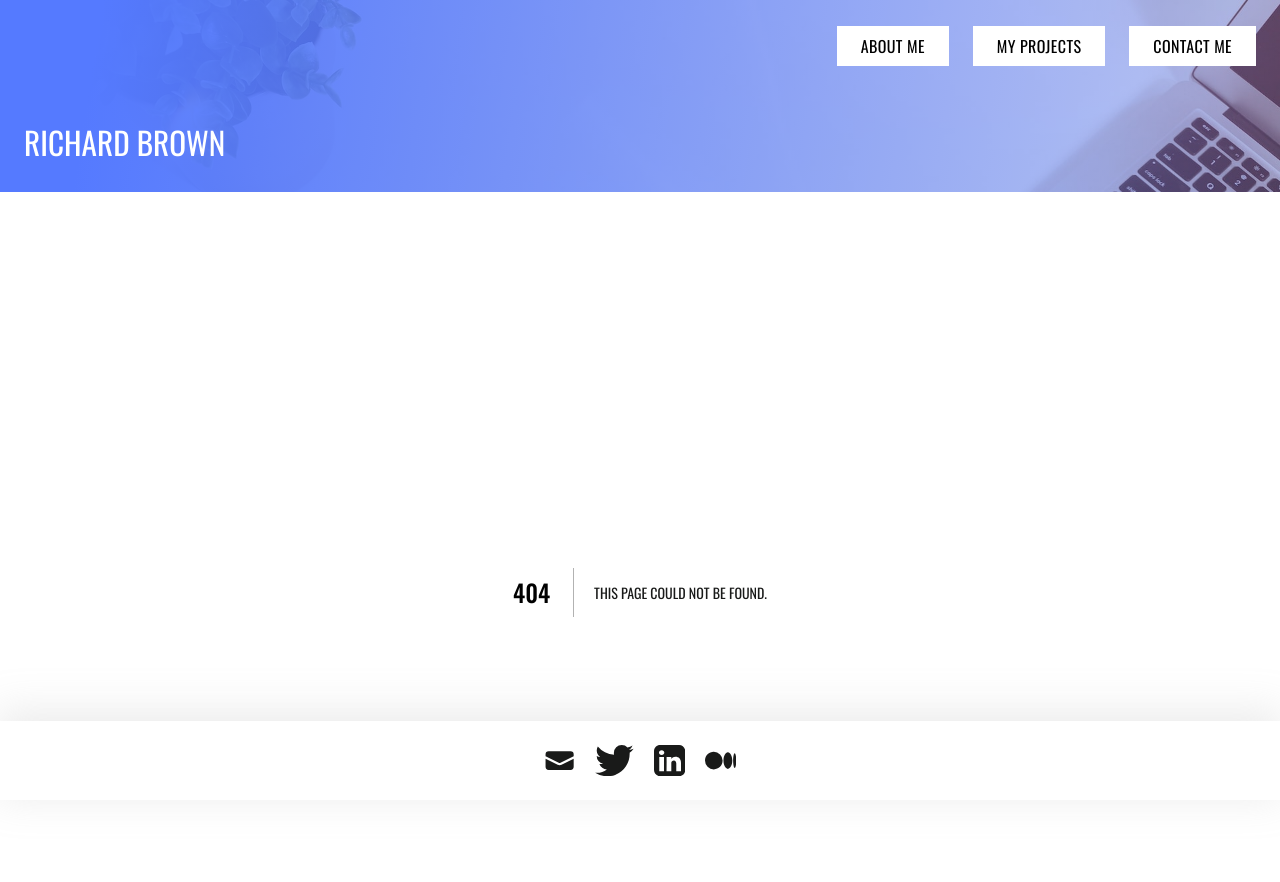
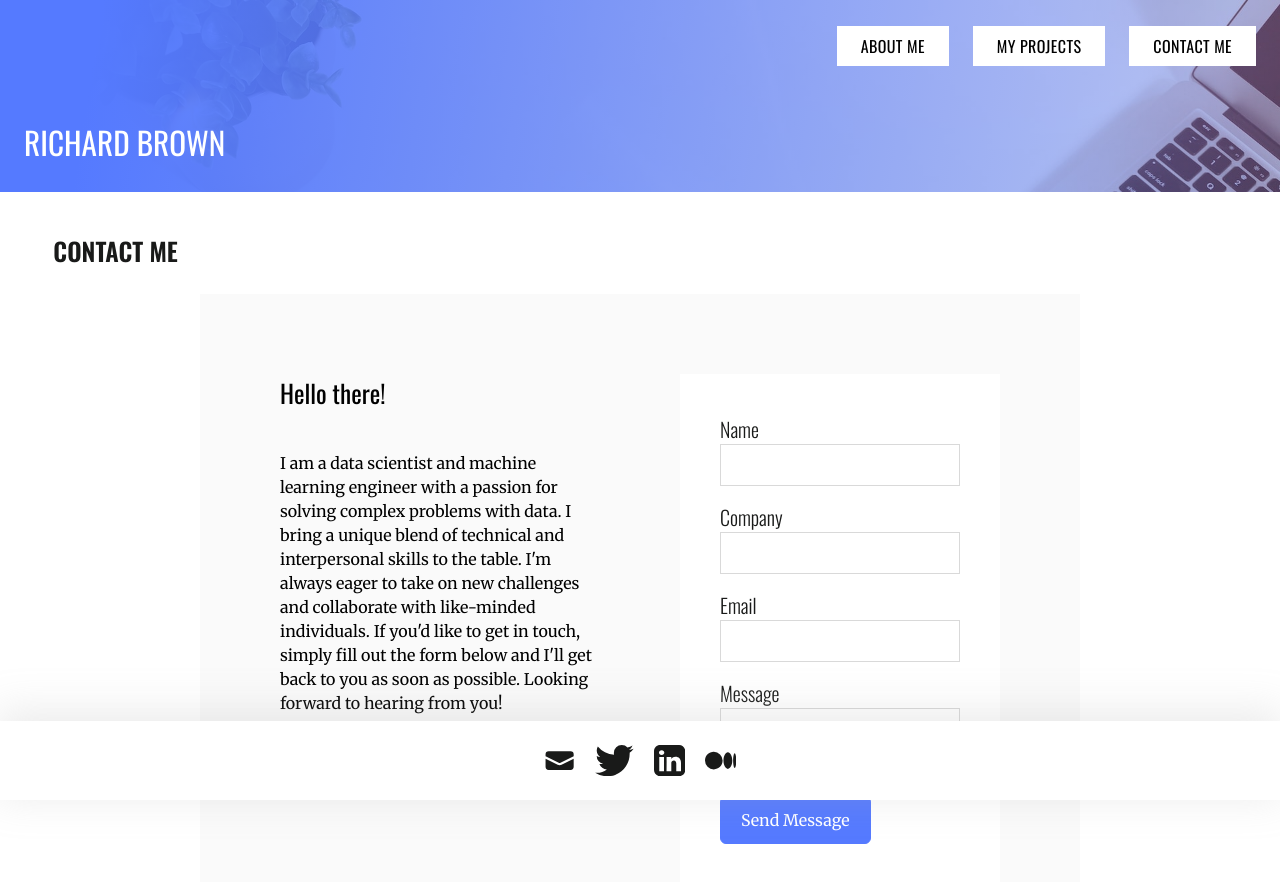
Before and after one commit to aygunbyr/portfolio-app, a Next.js app: page /contact-me in a window 1280 px wide. Before the commit this address had no page. Shown: the top 882 px of the page. Built offline with nearby package versions, Linux system fonts and the light colour scheme.

Commit message:
feat: contact me page and form

```diff
--- /dev/null
+++ b/app/api/contact/route.ts
@@ -0,0 +1,45 @@
+import { NextRequest, NextResponse } from "next/server";
+const fs = require("fs")
+const path = require("path")
+
+export async function POST(request: NextRequest) {
+    const data = await request.json()
+
+    // READ DB - JSON File
+
+    const filePath = path.resolve(process.cwd(), 'app/data/submission.json')
+
+    let submissions: any = []
+
+    try {
+        const data = fs.readFileSync(filePath, 'utf8', )
+        submissions = JSON.parse(data)
+    } catch(error) {
+        console.error("Error reading this file", error)
+    }
+
+    submissions.push(data)
+
+    try {
+        const newData = JSON.stringify(submissions, null, 2)
+        fs.writeFileSync(filePath, newData, "utf8")
+    } catch(error) {
+        console.error("Error writing this file", error)
+    }
+
+    return NextResponse.json({
+        data: data,
+        message: "This message has been successfully sent"
+    })
+
+
+
+    // Parse the JSON + add the new data + write in JSON file again
+
+}
+
+// export async function GET() {
+//     return NextResponse.json({
+//         message: "It's time to Code!!"
+//     })
+// }
--- /dev/null
+++ b/app/contact-me/components/form.tsx
@@ -0,0 +1,142 @@
+'use client'
+import { useState } from 'react'
+
+const Form = () => {
+  const [isMessageSent, setMessageSent] = useState<boolean>(false)
+
+  const [nameField, setNameField] = useState<string>('')
+  const [companyField, setCompanyField] = useState<string>('')
+  const [emailField, setEmailField] = useState<string>('')
+  const [messageField, setMessageField] = useState<string>('')
+
+  const handleChangeName = (e: React.FormEvent<HTMLInputElement>) =>
+    setNameField(e.currentTarget.value)
+
+  const handleChangeCompany = (e: React.FormEvent<HTMLInputElement>) =>
+    setCompanyField(e.currentTarget.value)
+
+  const handleChangeEmail = (e: React.FormEvent<HTMLInputElement>) =>
+    setEmailField(e.currentTarget.value)
+
+  const handleChangeMessage = (e: React.FormEvent<HTMLTextAreaElement>) =>
+    setMessageField(e.currentTarget.value)
+
+  async function handleSubmit(e: React.FormEvent<HTMLFormElement>) {
+    e.preventDefault()
+    const target = e.currentTarget
+
+    const name = target.elements.namedItem('name') as HTMLInputElement
+    const company = target.elements.namedItem('company') as HTMLInputElement
+    const email = target.elements.namedItem('email') as HTMLInputElement
+    const message = target.elements.namedItem('message') as HTMLTextAreaElement
+
+    const data = {
+      name: name.value,
+      company: company.value,
+      email: email.value,
+      message: message.value,
+    }
+
+    try {
+      const response = await fetch('/api/contact', {
+        method: 'POST',
+        body: JSON.stringify(data),
+        headers: {
+          'Content-Type': 'application/json',
+        },
+      })
+
+      if (!response.ok) {
+        throw new Error(`HTTP error! status: ${response.status}`)
+      }
+
+      setMessageSent(true)
+      setNameField('')
+      setCompanyField('')
+      setEmailField('')
+      setMessageField('')
+    } catch (error: any) {
+      console.log(
+        `There was a problem with the fetch operation: ${error.message}`
+      )
+    }
+  }
+
+  return (
+    <>
+      <form onSubmit={handleSubmit} className="bg-white p-10">
+        <div className="mb-4">
+          <label className="label-form" htmlFor="name">
+            Name
+          </label>
+          <input
+            id="name"
+            type="text"
+            name="name"
+            value={nameField}
+            onChange={handleChangeName}
+            className="input-form"
+            required
+            minLength={3}
+            maxLength={200}
+          />
+        </div>
+
+        <div className="mb-4">
+          <label className="label-form" htmlFor="company">
+            Company
+          </label>
+          <input
+            id="company"
+            type="text"
+            name="company"
+            value={companyField}
+            onChange={handleChangeCompany}
+            className="input-form"
+            minLength={2}
+            maxLength={200}
+          />
+        </div>
+
+        <div className="mb-4">
+          <label className="label-form" htmlFor="email">
+            Email
+          </label>
+          <input
+            id="email"
+            type="email"
+            name="email"
+            value={emailField}
+            onChange={handleChangeEmail}
+            className="input-form"
+            required
+            minLength={2}
+            maxLength={200}
+          />
+        </div>
+
+        <div className="mb-4">
+          <label className="label-form" htmlFor="message">
+            Message
+          </label>
+          <textarea
+            id="message"
+            name="message"
+            value={messageField}
+            onChange={handleChangeMessage}
+            className="input-form"
+            required
+            minLength={10}
+            maxLength={1000}
+          />
+        </div>
+        <button type="submit" className="form-button">
+          Send Message
+        </button>
+      </form>
+      {isMessageSent && <p>Message has been sent</p>}
+    </>
+  )
+}
+
+export default Form
--- /dev/null
+++ b/app/contact-me/page.tsx
@@ -0,0 +1,23 @@
+import { contactMeText } from '../data/data'
+import Form from './components/form'
+
+const ContactMePage = () => {
+  const { title, body } = contactMeText
+
+  return (
+    <div className="flex flex-col w-11/12 content-center m-auto mt-10">
+      <h2>CONTACT ME</h2>
+      <div className="flex flex-row w-9/12 content-center m-auto bg-grey-light p-20 gap-20">
+        <div className="flex flex-col w-2/4">
+          <h3 className="text-2xl mb-10">{title}</h3>
+          <p>{body}</p>
+        </div>
+        <div className="w-2/4">
+          <Form />
+        </div>
+      </div>
+    </div>
+  )
+}
+
+export default ContactMePage
--- a/app/global.css
+++ b/app/global.css
@@ -9,14 +9,13 @@
   h1,
   h2,
   h3,
-  h4 {
+  h4,
+  label {
     font-family: Oswald, Proxima Nova, system-ui, sans-serif;
   }
-
   html {
     font-family: Merriweather, Proxima Nova, sans-serif;
   }
-
   h1 {
     @apply text-3xl;
   }
@@ -40,3 +39,15 @@
 section {
   @apply sm:mb-10 mb-5;
 }
+
+.input-form {
+  @apply font-light border border-grey p-2 w-full;
+}
+
+.label-form {
+  @apply font-extralight mb-2 text-black text-xl;
+}
+
+.form-button {
+  @apply bg-blue rounded-md text-white px-5 h-12 border border-blue hover:text-blue hover:bg-white;
+}
```
Also changed, not shown: app/data/submission.json (added, +8 -0 lines).
